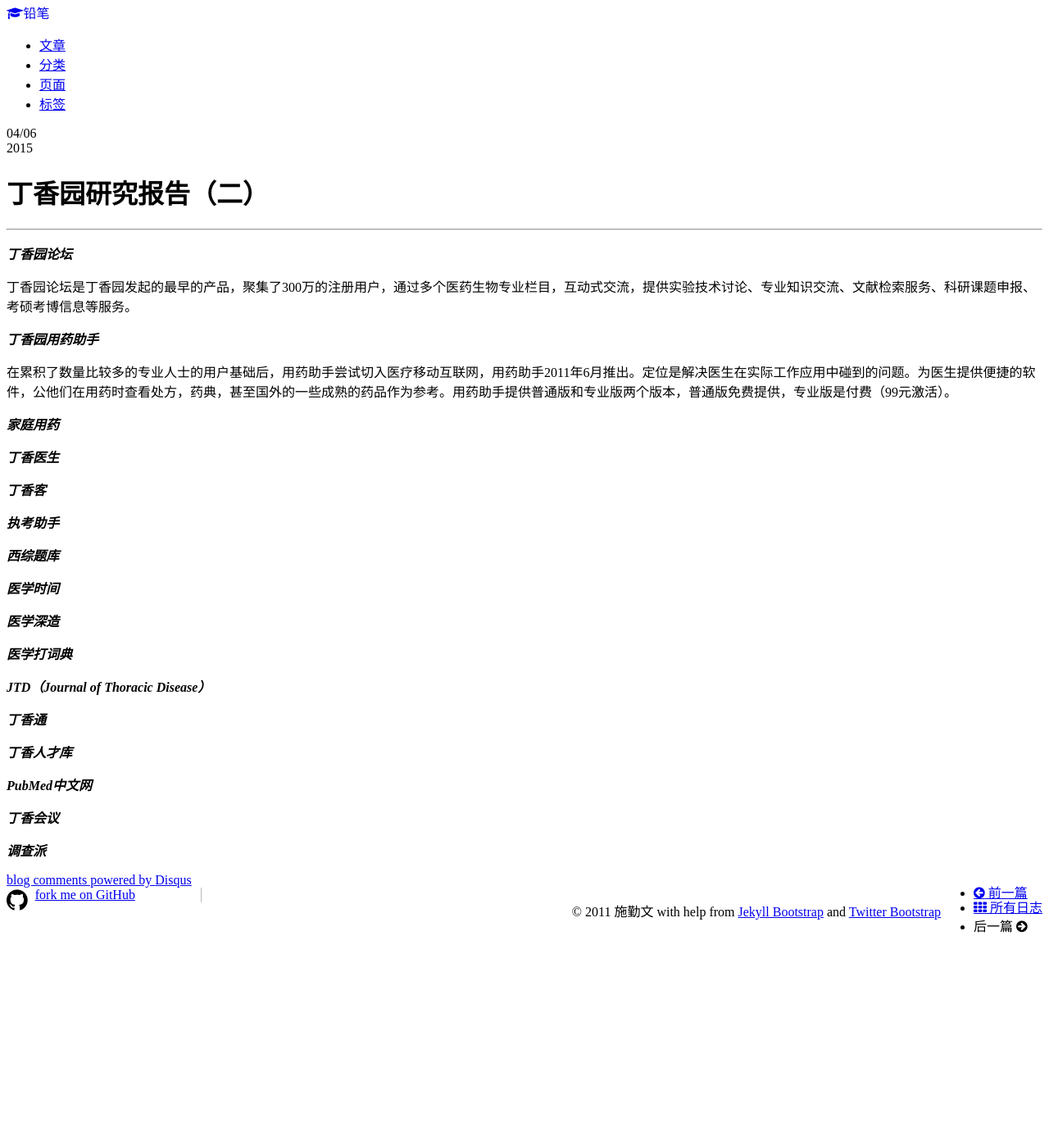
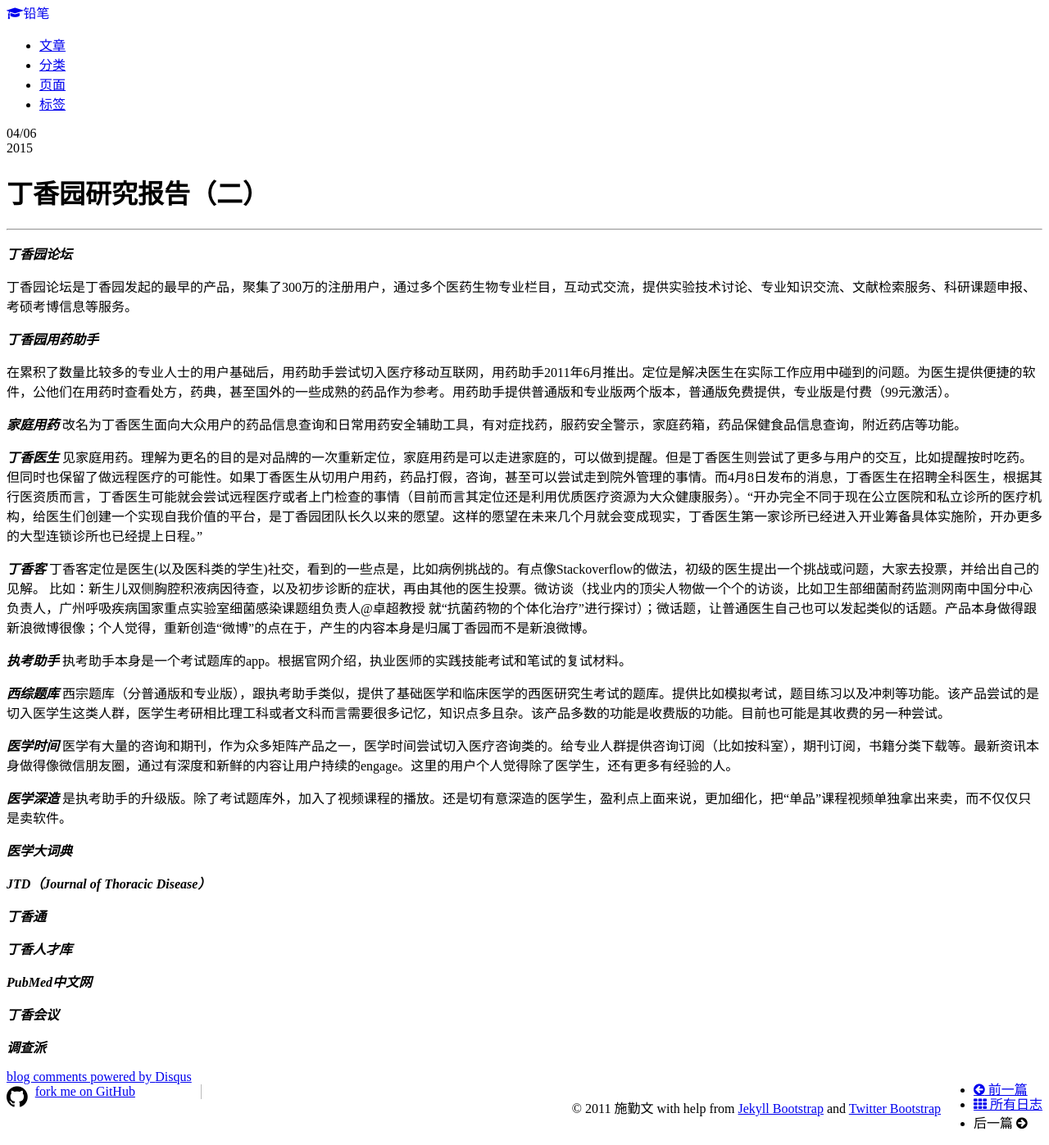
Before and after one commit to qinwenshi/qianbi, a Jekyll site: the page built from _posts/2015-04-06-dxy-series-products-brief.md, in a window 1280 px wide. Shown: the whole page at 82% size. Built offline with Jekyll 4.4.1, drawn with Linux system fonts in a browser that asks for light colours; nearby versions of some CDN libraries; Markdown is read by kramdown in place of the engine named in the settings; comment, search, counter and statistics services are not loaded; before the commit the page ends 1157 px from its top, so only the background shows below that.

Commit message:
more app research, haven't finished

```diff
--- a/_posts/2015-04-06-dxy-series-products-brief.md
+++ b/_posts/2015-04-06-dxy-series-products-brief.md
@@ -18,20 +18,32 @@
 在累积了数量比较多的专业人士的用户基础后，用药助手尝试切入医疗移动互联网，用药助手2011年6月推出。定位是解决医生在实际工作应用中碰到的问题。为医生提供便捷的软件，公他们在用药时查看处方，药典，甚至国外的一些成熟的药品作为参考。用药助手提供普通版和专业版两个版本，普通版免费提供，专业版是付费（99元激活）。
 
 ***家庭用药***
+改名为丁香医生面向大众用户的药品信息查询和日常用药安全辅助工具，有对症找药，服药安全警示，家庭药箱，药品保健食品信息查询，附近药店等功能。
 
 ***丁香医生***
+见家庭用药。理解为更名的目的是对品牌的一次重新定位，家庭用药是可以走进家庭的，可以做到提醒。但是丁香医生则尝试了更多与用户的交互，比如提醒按时吃药。但同时也保留了做远程医疗的可能性。如果丁香医生从切用户用药，药品打假，咨询，甚至可以尝试走到院外管理的事情。而4月8日发布的消息，丁香医生在招聘全科医生，根据其行医资质而言，丁香医生可能就会尝试远程医疗或者上门检查的事情（目前而言其定位还是利用优质医疗资源为大众健康服务）。“开办完全不同于现在公立医院和私立诊所的医疗机构，给医生们创建一个实现自我价值的平台，是丁香园团队长久以来的愿望。这样的愿望在未来几个月就会变成现实，丁香医生第一家诊所已经进入开业筹备具体实施阶，开办更多的大型连锁诊所也已经提上日程。”
 
 ***丁香客***
+丁香客定位是医生(以及医科类的学生)社交，看到的一些点是，比如病例挑战的。有点像Stackoverflow的做法，初级的医生提出一个挑战或问题，大家去投票，并给出自己的见解。
+比如：新生儿双侧胸腔积液病因待查，以及初步诊断的症状，再由其他的医生投票。微访谈（找业内的顶尖人物做一个个的访谈，比如卫生部细菌耐药监测网南中国分中心负责人，广州呼吸疾病国家重点实验室细菌感染课题组负责人@卓超教授 就“抗菌药物的个体化治疗”进行探讨）；微话题，让普通医生自己也可以发起类似的话题。产品本身做得跟新浪微博很像；个人觉得，重新创造“微博”的点在于，产生的内容本身是归属丁香园而不是新浪微博。
+
 
 ***执考助手***
+执考助手本身是一个考试题库的app。根据官网介绍，执业医师的实践技能考试和笔试的复试材料。
+
 
 ***西综题库***
+西宗题库（分普通版和专业版），跟执考助手类似，提供了基础医学和临床医学的西医研究生考试的题库。提供比如模拟考试，题目练习以及冲刺等功能。该产品尝试的是切入医学生这类人群，医学生考研相比理工科或者文科而言需要很多记忆，知识点多且杂。该产品多数的功能是收费版的功能。目前也可能是其收费的另一种尝试。
 
 ***医学时间***
+医学有大量的咨询和期刊，作为众多矩阵产品之一，医学时间尝试切入医疗咨询类的。给专业人群提供咨询订阅（比如按科室），期刊订阅，书籍分类下载等。最新资讯本身做得像微信朋友圈，通过有深度和新鲜的内容让用户持续的engage。这里的用户个人觉得除了医学生，还有更多有经验的人。
+
 
 ***医学深造***
+是执考助手的升级版。除了考试题库外，加入了视频课程的播放。还是切有意深造的医学生，盈利点上面来说，更加细化，把“单品”课程视频单独拿出来卖，而不仅仅只是卖软件。
 
-***医学打词典***
+***医学大词典***
+
 
 ***JTD（Journal of Thoracic Disease）***
 
```
